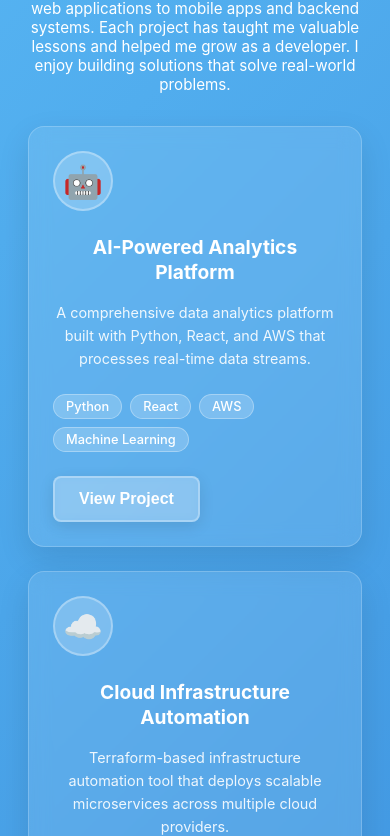
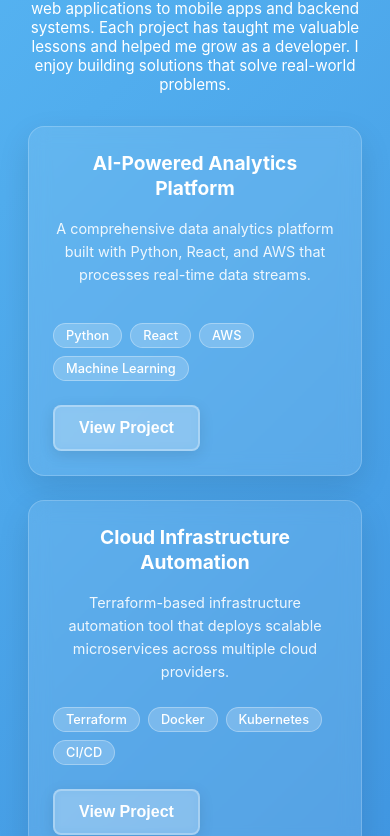
Before and after one commit to prajwal-u2/personal-portfolio, a React (Vite) app: page / in a window 390 px wide. Shown: the part 5788-6624 px from the top of the page. Built offline with nearby package versions, Linux system fonts and the light colour scheme; the HTML template or start-up script is replaced by a standard one.

Commit message:
project cards

```diff
--- a/src/App.css
+++ b/src/App.css
@@ -921,14 +921,17 @@
   margin: 2rem auto 0;
   padding: 0 2rem;
   box-sizing: border-box;
+  display: grid;
+  grid-template-columns: repeat(3, 1fr);
+  grid-template-rows: repeat(2, 1fr);
+  gap: 2rem;
+  grid-template-areas:
+    "card1 card2 card3"
+    "card4 card5 .";
 }
 
 .projects-row {
-  display: flex;
-  gap: 2rem;
-  margin-bottom: 2rem;
-  justify-content: center;
-  flex-wrap: wrap;
+  display: contents;
 }
 
 .projects-section .project-card {
@@ -940,11 +943,11 @@
   transition: all 0.3s ease;
   display: flex;
   flex-direction: column;
-  min-height: 400px;
-  max-width: 350px;
-  flex: 1;
+  height: 420px;
+  width: 100%;
   box-shadow: 0 12px 32px rgba(0, 0, 0, 0.1);
   position: relative;
+  box-sizing: border-box;
 }
 
 .projects-section .project-card:hover {
@@ -988,6 +991,8 @@
   line-height: 1.6;
   margin-bottom: 1.5rem;
   flex: 1;
+  display: flex;
+  align-items: flex-start;
 }
 
 .projects-section .project-technologies {
@@ -1026,6 +1031,7 @@
   backdrop-filter: blur(5px);
   align-self: flex-start;
   box-shadow: 0 4px 15px rgba(0, 0, 0, 0.1);
+  margin-top: auto;
 }
 
 .projects-section .project-button:hover {
@@ -1037,30 +1043,37 @@
 
 /* Projects responsive styles */
 @media (max-width: 768px) {
-  .projects-row {
-    flex-direction: column;
-    align-items: center;
+  .projects-container {
+    grid-template-columns: repeat(2, 1fr);
+    grid-template-rows: repeat(3, 1fr);
+    grid-template-areas:
+      "card1 card2"
+      "card3 card4"
+      "card5 .";
   }
 
   .projects-section .project-card {
-    max-width: 100%;
-    min-height: 350px;
+    height: 380px;
   }
 }
 
 @media (max-width: 600px) {
   .projects-container {
     padding: 0 1rem;
-  }
-
-  .projects-row {
+    grid-template-columns: 1fr;
+    grid-template-rows: repeat(5, 1fr);
+    grid-template-areas:
+      "card1"
+      "card2"
+      "card3"
+      "card4"
+      "card5";
     gap: 1.5rem;
-    margin-bottom: 1.5rem;
   }
 
   .projects-section .project-card {
     padding: 1.5rem;
-    min-height: 320px;
+    height: 350px;
   }
 
   .projects-section .project-title {
--- a/src/App.jsx
+++ b/src/App.jsx
@@ -169,9 +169,6 @@ function App() {
             {/* First Row - 3 cards */}
             <div className="projects-row">
               <div className="project-card">
-                <div className="project-icon">
-                  <span>🤖</span>
-                </div>
                 <h3 className="project-title">AI-Powered Analytics Platform</h3>
                 <p className="project-description">A comprehensive data analytics platform built with Python, React, and AWS that processes real-time data streams.</p>
                 <div className="project-technologies">
@@ -184,9 +181,6 @@ function App() {
               </div>
 
               <div className="project-card">
-                <div className="project-icon">
-                  <span>☁️</span>
-                </div>
                 <h3 className="project-title">Cloud Infrastructure Automation</h3>
                 <p className="project-description">Terraform-based infrastructure automation tool that deploys scalable microservices across multiple cloud providers.</p>
                 <div className="project-technologies">
@@ -199,9 +193,6 @@ function App() {
               </div>
 
               <div className="project-card">
-                <div className="project-icon">
-                  <span>⚡</span>
-                </div>
                 <h3 className="project-title">Real-time Data Pipeline</h3>
                 <p className="project-description">High-throughput data pipeline using Apache Kafka and Spark that processes millions of events per second.</p>
                 <div className="project-technologies">
@@ -217,9 +208,6 @@ function App() {
             {/* Second Row - 2 cards */}
             <div className="projects-row">
               <div className="project-card">
-                <div className="project-icon">
-                  <span>🌐</span>
-                </div>
                 <h3 className="project-title">Full-Stack Web Application</h3>
                 <p className="project-description">Modern web application built with React frontend, Node.js backend, and MongoDB database featuring real-time updates.</p>
                 <div className="project-technologies">
@@ -232,9 +220,6 @@ function App() {
               </div>
 
               <div className="project-card">
-                <div className="project-icon">
-                  <span>🔒</span>
-                </div>
                 <h3 className="project-title">Blockchain Security System</h3>
                 <p className="project-description">Decentralized security system using blockchain technology for secure data storage and authentication.</p>
                 <div className="project-technologies">
```
